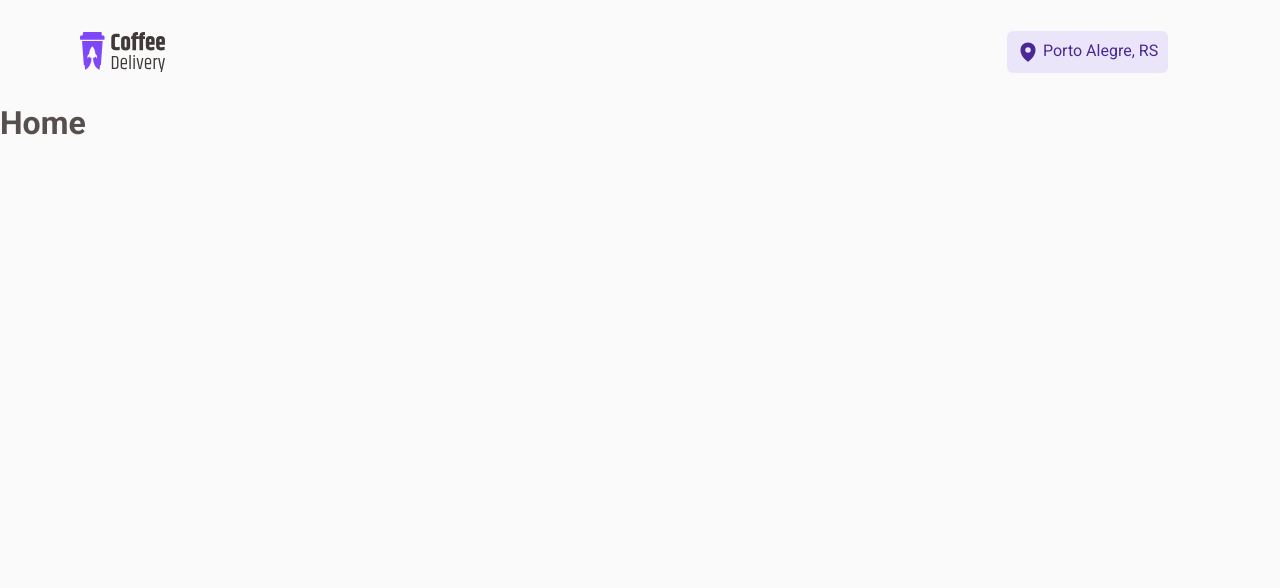
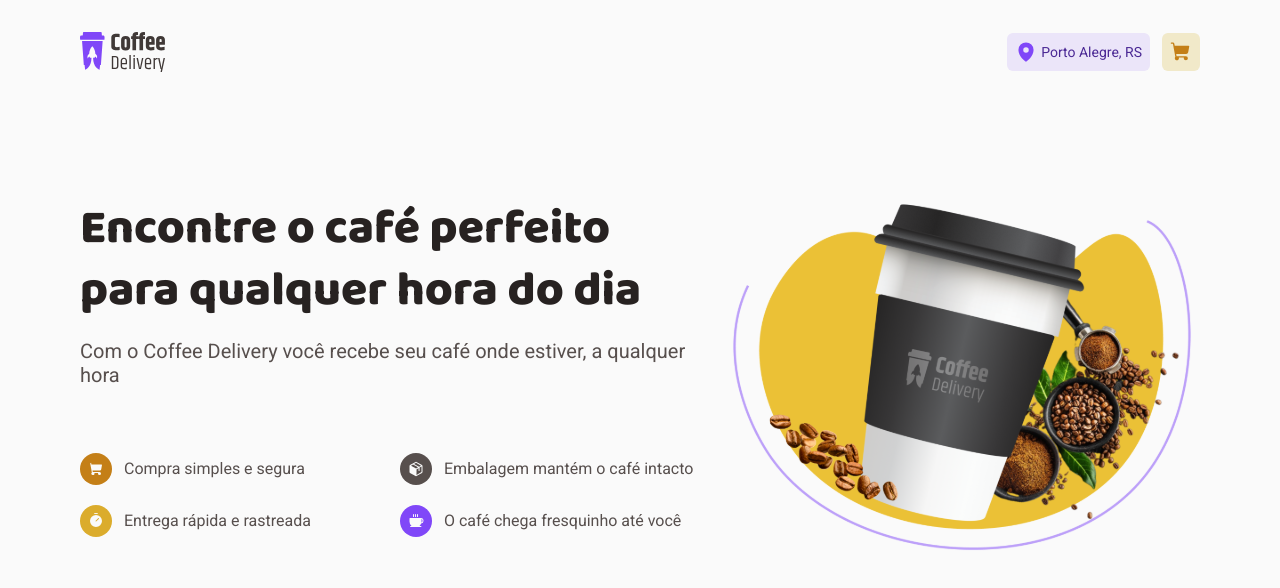
Before and after one commit to kleberfreire/coffee-delivery, a React (Vite) app: page / in a window 1280 px wide. Shown: the top 588 px of the page. Built offline with nearby package versions, Linux system fonts and the light colour scheme.

Commit message:
main home pronto

```diff
--- a/src/components/Header/index.tsx
+++ b/src/components/Header/index.tsx
@@ -1,5 +1,5 @@
 import logo from '../../assets/logo.svg'
-import { MapPin } from 'phosphor-react'
+import { MapPin, ShoppingCart } from 'phosphor-react'
 import { ActionsContainer, WrapperContainer } from './style'
 
 export function Header() {
@@ -11,6 +11,8 @@ export function Header() {
           <MapPin size={22} weight="fill" />
           Porto Alegre, RS
         </span>
+
+        <ShoppingCart size={38} weight="fill" />
       </ActionsContainer>
     </WrapperContainer>
   )
--- a/src/components/Header/style.ts
+++ b/src/components/Header/style.ts
@@ -16,21 +16,32 @@ export const WrapperContainer = styled.header`
 `
 
 export const ActionsContainer = styled.div`
-  width: 12.0625rem;
-  height: 2.375rem;
+  /* width: 12.0625rem;
+  height: 2.375rem; */
   display: flex;
   align-items: center;
 
   span {
     display: flex;
     align-self: center;
-    background: ${props => props.theme['purple-light']};
-    color: ${props => props.theme['purple-dark']};
-    padding: 0.625rem;
+    justify-content: center;
+    line-height: 160%;
+    background: ${(props) => props.theme['purple-light']};
+    color: ${(props) => props.theme['purple-dark']};
+    padding: 0.5rem;
     border-radius: 6px;
+    font-size: ${(props) => props.theme['text-regular-s']};
 
     svg {
       margin-right: 0.25rem;
+      color: ${(props) => props.theme.purple};
     }
   }
+  & > svg {
+    color: ${(props) => props.theme['yellow-dark']};
+    background: ${(props) => props.theme['yellow-light']};
+    padding: 0.5rem;
+    border-radius: 6px;
+    margin-left: 0.75rem;
+  }
 `
--- /dev/null
+++ b/src/components/Main/index.tsx
@@ -0,0 +1,33 @@
+import { Coffee, Package, ShoppingCart, Timer } from 'phosphor-react'
+import mainCoffee from '../../assets/main-coffee.svg'
+import { InforContainer, WhapperContainer } from './styles'
+
+export function Main() {
+  return (
+    <WhapperContainer>
+      <InforContainer>
+        <h1>Encontre o café perfeito para qualquer hora do dia</h1>
+        <p>
+          Com o Coffee Delivery você recebe seu café onde estiver, a qualquer
+          hora
+        </p>
+        <ul>
+          <li>
+            <ShoppingCart size={32} weight="fill" /> Compra simples e segura
+          </li>
+          <li>
+            <Package size={32} weight="fill" />
+            Embalagem mantém o café intacto
+          </li>
+          <li>
+            <Timer size={32} weight="fill" /> Entrega rápida e rastreada
+          </li>
+          <li>
+            <Coffee size={32} weight="fill" />O café chega fresquinho até você
+          </li>
+        </ul>
+      </InforContainer>
+      <img src={mainCoffee} alt="" />
+    </WhapperContainer>
+  )
+}
--- /dev/null
+++ b/src/components/Main/styles.ts
@@ -0,0 +1,81 @@
+import styled from 'styled-components'
+
+export const WhapperContainer = styled.div`
+  max-width: 70rem;
+  width: 100%;
+  margin: 0 auto;
+
+  padding-top: 5.875rem;
+
+  display: flex;
+  align-items: flex-start;
+
+  img {
+    display: block;
+    width: 29.75rem;
+    height: 22.5rem;
+  }
+`
+export const InforContainer = styled.div`
+  display: flex;
+  flex-direction: column;
+  justify-self: flex-start;
+
+  h1 {
+    font-size: ${(props) => props.theme['title-xl']};
+    color: ${(props) => props.theme['base-title']};
+    font-family: 'Baloo 2', cursive;
+    max-width: 36.75rem;
+    width: 100%;
+    font-weight: 800;
+    line-height: 130%;
+  }
+  & > p {
+    margin-top: 1rem;
+    font-size: ${(props) => props.theme['text-regular-l']};
+  }
+
+  & > ul {
+    margin-top: 4.125rem;
+    li {
+      display: flex;
+      align-items: center;
+      color: ${(props) => props.theme['base-text']};
+      font-size: ${(props) => props.theme['text-regular-m']};
+
+      width: 20rem;
+      height: 2rem;
+      overflow: hidden;
+      svg {
+        border-radius: 999999px;
+        background: ${(props) => props.theme['yellow-dark']};
+        color: ${(props) => props.theme.background};
+        padding: 0.5rem;
+        margin-right: 0.75rem;
+      }
+    }
+
+    li:nth-child(odd) {
+      float: left;
+    }
+
+    li:nth-child(2) {
+      svg {
+        background: ${(props) => props.theme['base-text']};
+      }
+    }
+
+    li:nth-child(3) {
+      margin-top: 1.25rem;
+      svg {
+        background: ${(props) => props.theme.yellow};
+      }
+    }
+    li:nth-child(4) {
+      margin-top: 1.25rem;
+      svg {
+        background: ${(props) => props.theme.purple};
+      }
+    }
+  }
+`
--- a/src/pages/Home/index.tsx
+++ b/src/pages/Home/index.tsx
@@ -1,7 +1,9 @@
+import { Main } from '../../components/Main'
+
 export function Home() {
   return (
     <>
-      <h1>Home</h1>
+      <Main />
     </>
   )
 }
--- a/src/styles/default.ts
+++ b/src/styles/default.ts
@@ -18,4 +18,17 @@ export const defaultTheme = {
   yellow: '#DBAC2C',
   'yellow-light': '#F1E9C9',
   'yellow-dark': '#C47F17',
+
+  'text-bold-s': '0.75rem',
+  'text-regular-s': '0.875rem',
+  'text-bold-m': '1rem',
+  'text-regular-m': '1rem',
+  'text-bold-l': '1.25rem',
+  'text-regular-l': '1.25rem',
+
+  'title-xs': '1.125rem',
+  'title-s': '1.25rem',
+  'title-m': '1.5rem',
+  'title-l': '2rem',
+  'title-xl': '3rem',
 }
```
Also changed, not shown: src/assets/main-coffee.svg (added).
